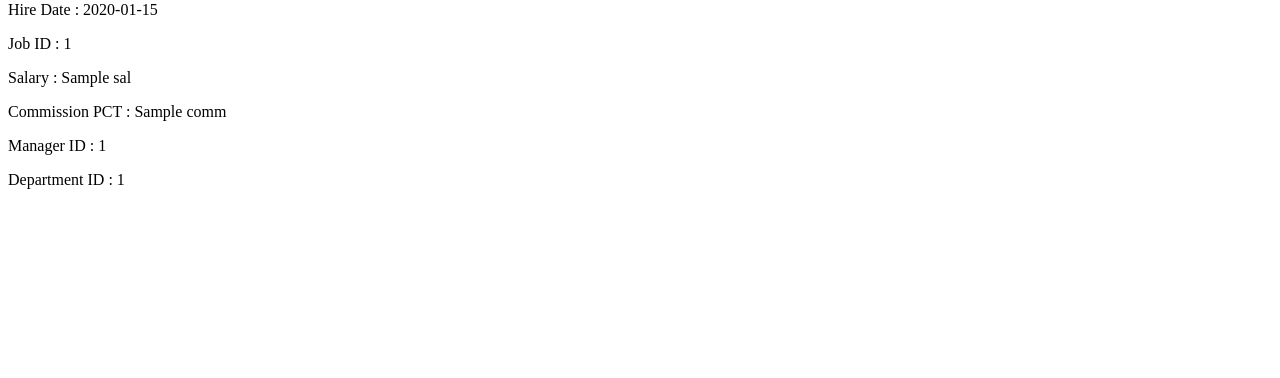
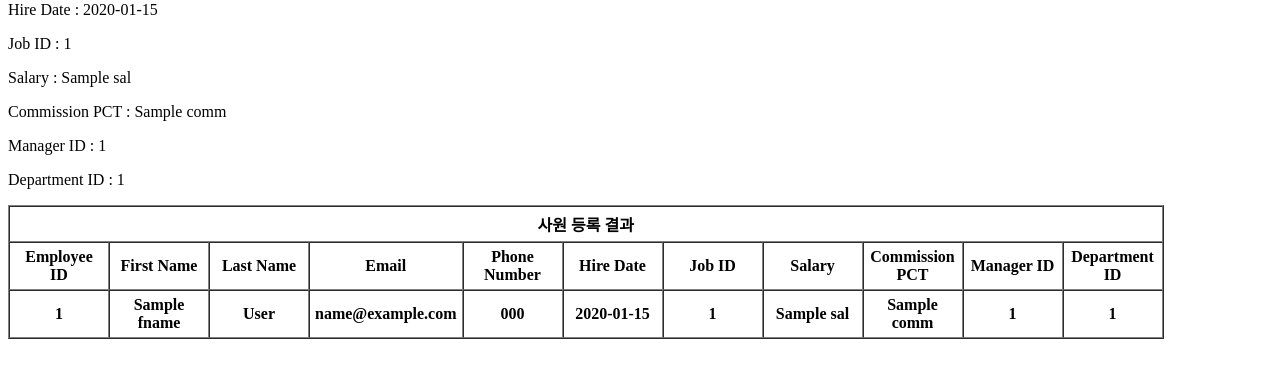
Before and after one commit to evollivia/frontend2, a FastAPI app: template views/templates/emp/result.html in a window 1280 px wide. Shown: the part 258-636 px from the top of the page. Run offline with FastAPI, Linux system fonts and the light colour scheme; the template is opened without the code that fills it: most values are stand-ins (such as "Sample title", 1, 10 or a date in 2020); lists and menus that the app fills with data are empty.

Commit message:
sungjuk, emp 처리결과를 table 태그로 출력

```diff
--- a/views/templates/emp/result.html
+++ b/views/templates/emp/result.html
@@ -17,5 +17,36 @@
     <p>Commission PCT   : {{ emp.comm }}</p>
     <p>Manager ID       : {{ emp.mgrid }}</p>
     <p>Department ID    : {{ emp.deptid }}</p>
+
+    <table border="1" cellpadding="5" cellspacing="0">
+        <colgroup>
+            <col width="100px">
+            <col width="100px">
+            <col width="100px">
+            <col width="100px">
+            <col width="100px">
+            <col width="100px">
+            <col width="100px">
+            <col width="100px">
+            <col width="100px">
+            <col width="100px">
+            <col width="100px">
+        </colgroup>
+        <tr>
+            <th colspan="11">사원 등록 결과</th>
+        </tr>
+        <tr>
+            <th>Employee ID</th><th>First Name</th><th>Last Name</th>
+            <th>Email</th><th>Phone Number</th><th>Hire Date</th>
+            <th>Job ID</th><th>Salary</th><th>Commission PCT</th>
+            <th>Manager ID</th><th>Department ID</th>
+        </tr>
+        <tr>
+            <th>{{ emp.empid }}</th><th>{{ emp.fname }}</th><th>{{ emp.lname }}</th>
+            <th>{{ emp.email }}</th><th>{{ emp.phone }}</th><th>{{ emp.hdate }}</th>
+            <th>{{ emp.jobid }}</th><th>{{ emp.sal }}</th><th>{{ emp.comm }}</th>
+            <th>{{ emp.mgrid }}</th><th>{{ emp.deptid }}</th>
+        </tr>
+    </table>
 </body>
 </html>
```
Also changed, not shown: views/templates/sungjuk/result.html (+18 -0 lines). Lines whose indentation alone changed are shown as unchanged.
